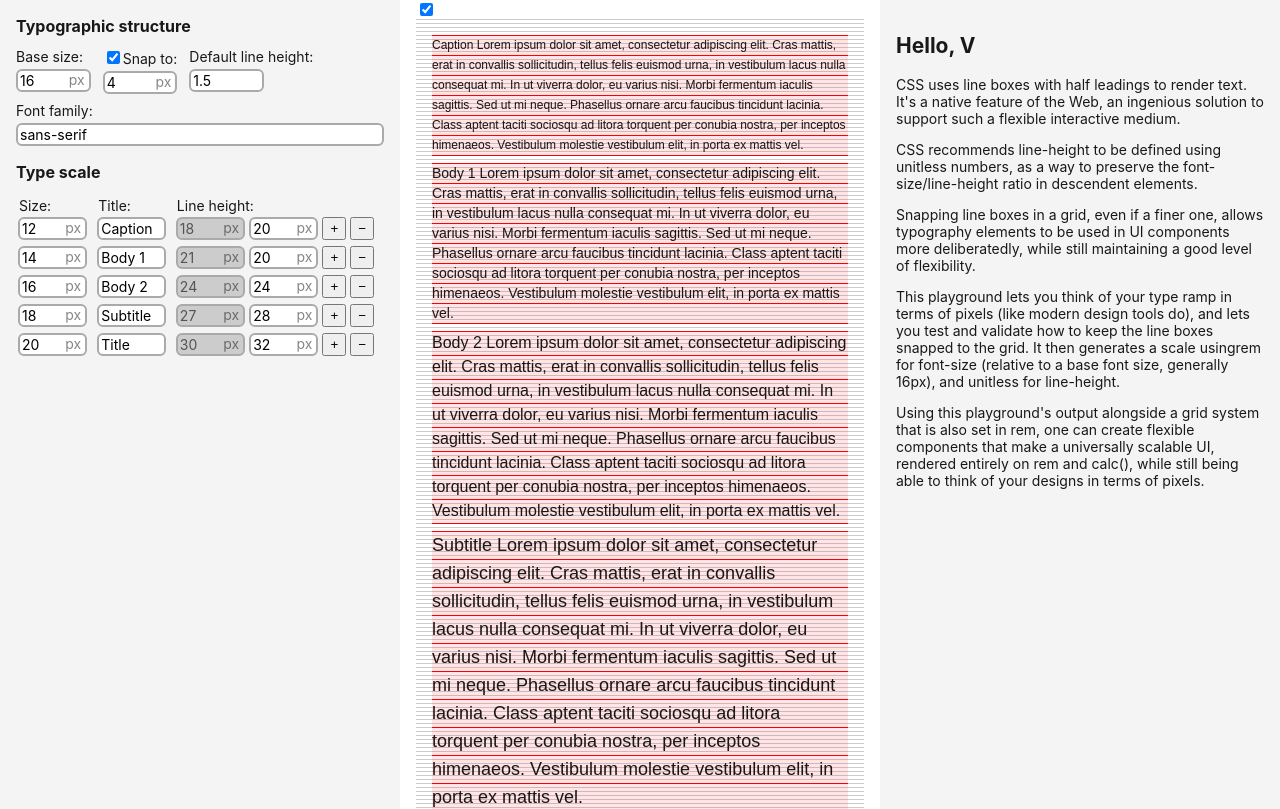
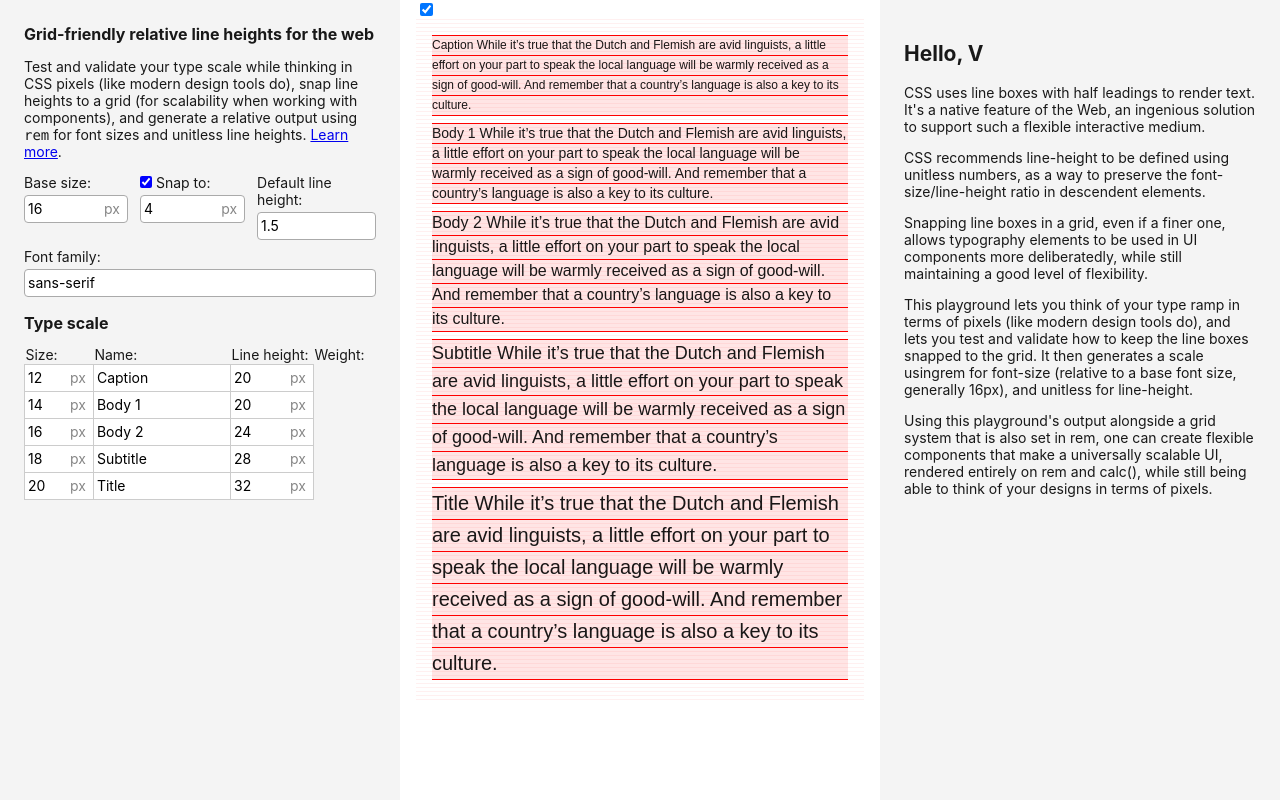
Before and after one commit to vdepizzol/grid-friendly-type-scale, a React (Create React App) app: page / in a window 1280 px wide. Shown: the top 809 px of the page. Built offline with nearby package versions, Linux system fonts and the light colour scheme.

Commit message:
css variables, checkbox sizing, scale editor ui

```diff
--- a/src/App.css
+++ b/src/App.css
@@ -6,21 +6,21 @@
 }
 
 .App section {
-  background: var(--chrome-medium);
-  padding: var(--scale-16);
+  background: var(--ui-chrome-medium);
+  padding: var(--scale-24);
   min-height: 100vh;
   box-sizing: border-box;
 }
 
 .App .App-output {
   padding: 0;
-  background: var(--chrome-low);
+  background: var(--ui-chrome-low);
 }
 .App .App-output .sample-grid {
   overflow: auto;
 }
 .App .App-output .sample-grid.show-grid {
-  background-image: linear-gradient(to bottom, #ccc 1px, transparent 1px);
+  background-image: linear-gradient(to bottom, rgba(255, 0, 0, 0.06) 1px, transparent 1px);
 }
 
 
--- a/src/App.js
+++ b/src/App.js
@@ -19,8 +19,8 @@ class App extends React.Component {
       defaultLineHeight: 1.5,
       fontFamily: "sans-serif",
       typeScale: [
-        {id: 0, size: 12, title: "Caption", computedLineHeight: null, adjustedLineHeight: null},
-        {id: 1, size: 14, title: "Body 1", computedLineHeight: null, adjustedLineHeight: null},
+        {id: 0, size: 12, title: "Caption"},
+        {id: 1, size: 14, title: "Body 1"},
         {id: 2, size: 16, title: "Body 2"},
         {id: 3, size: 18, title: "Subtitle"},
         {id: 4, size: 20, title: "Title"}
@@ -153,7 +153,8 @@ class App extends React.Component {
     return (
       <div className="App">
         <section className="App-panel">
-          <h2>Typographic structure</h2>
+          <h2>Grid-friendly relative line heights for the web</h2>
+          <p>Test and validate your type scale while thinking in CSS pixels (like modern design tools do), snap line heights to a grid (for scalability when working with components), and generate a relative output using <code>rem</code> for font sizes and unitless line heights. <a href="#">Learn more</a>.</p>
 
           <div className="VRow">
             <VLabel id="base-font" title="Base size">
@@ -171,7 +172,7 @@ class App extends React.Component {
               checked={this.state.snapToggle}>
               <VInputField
                 id="base-grid"
-                disabled={!this.state.snapToggle}
+                isDisabled={!this.state.snapToggle}
                 onChange={this.handleGridSizeChange}
                 value={this.state.gridSize}
                 suffix="px" />
--- a/src/SampleGrid.js
+++ b/src/SampleGrid.js
@@ -29,12 +29,13 @@ class SampleGrid extends React.Component {
       padding: (gridSize * 4) + 'px'
     };
 
-    const lipsum = 'Lorem ipsum dolor sit amet, consectetur adipiscing elit. Cras mattis, erat in convallis sollicitudin, tellus felis euismod urna, in vestibulum lacus nulla consequat mi. In ut viverra dolor, eu varius nisi. Morbi fermentum iaculis sagittis. Sed ut mi neque. Phasellus ornare arcu faucibus tincidunt lacinia. Class aptent taciti sociosqu ad litora torquent per conubia nostra, per inceptos himenaeos. Vestibulum molestie vestibulum elit, in porta ex mattis vel.';
+    const lipsum = 'While it’s true that the Dutch and Flemish are avid linguists, a little effort on your part to speak the local language will be warmly received as a sign of good-will. And remember that a country’s language is also a key to its culture.';
 
     const listItems = this.props.typeScale.map((typeScaleItem) => {
       // FIXME
       const style = {
         fontSize: typeScaleItem.size + 'px',
+        maxWidth: '64ch',
         fontFamily: fontFamily,
         lineHeight: typeScaleItem.adjustedLineHeight + 'px',
         backgroundColor: (this.state.showGrid) ? 'rgba(255, 0, 0, 0.1)' : 'transparent',
--- a/src/TypeScaleEditor.css
+++ b/src/TypeScaleEditor.css
@@ -1,4 +1,9 @@
 .TypeScaleEditor {
+  border: 0;
+  padding: 0;
+  border-spacing: 0;
+  border-collapse: collapse;
+  border-radius: 10px;
 }
 
 .TypeScaleEditor thead, .TypeScaleEditor th {
@@ -7,5 +12,21 @@
 }
 
 .TypeScaleEditor td {
-  padding: 0 8px 4px 0;
+  padding: 0;
+  border: 1px solid #ccc;
 }
+
+.TypeScaleEditor td .VInputField {
+  width: 100%;
+  border-radius: 0;
+  border: none;
+}
+.TypeScaleEditor tr:focus-within {
+  background: #ccc;
+  border-radius: 3px;
+}
+.TypeScaleEditor td .VInputField:focus-within {
+  box-shadow: 0 0 0 1px var(--ui-obj-focus);
+  position: relative;
+  z-index: 10;
+}
--- a/src/TypeScaleEditor.js
+++ b/src/TypeScaleEditor.js
@@ -14,19 +14,11 @@ class TypeScaleEditor extends React.Component {
 
   bindHandlersToContext() {
     this.handleInputChange = this.handleInputChange.bind(this);
-    this.adjustLineHeight = this.adjustLineHeight.bind(this);
   }
 
 
   handleInputChange(id, name, value) {
     this.props.onChange(id, name, +value);
-  }
-
-  adjustLineHeight(id, operation) {
-    const step = this.props.gridSize * ((operation === 'add') ? 1 : -1);
-    const currentValue = this.props.typeScale[id].adjustedLineHeight;
-
-    this.props.onChange(id, 'adjustedLineHeight', currentValue + step);
   }
 
   render() {
@@ -38,65 +30,55 @@ class TypeScaleEditor extends React.Component {
       console.log('render', typeScaleItem.id, typeScaleItem.adjustedLineHeight);
 
       if (!this.props.snapToggle) {
-        step = 1;
+        step = null;
       }
 
       return (
-      <tr key={typeScaleItem.id}>
-        <td>
+      <tr key={typeScaleItem.id} aria-role="row">
+        <td aria-role="cell">
           <VInputField
             key={typeScaleItem.id + '_size'}
             name={'typeScale[' + typeScaleItem.id + '][size]'}
+            className="inTableEditor"
             onChange={(e) => {
               this.handleInputChange(typeScaleItem.id, 'size', e.target.value);
             }}
             value={typeScaleItem.size}
             suffix="px" />
         </td>
-        <td>
+        <td aria-role="cell">
           <VInputField
             key={typeScaleItem.id + '_title'}
             name={'typeScale[' + typeScaleItem.id + '][title]'}
             type="text"
             value={typeScaleItem.title}
+            className="fullWidth inTableEditor"
             onChange={(e) => {
               this.handleInputChange(typeScaleItem.id, 'title', e.target.value);
             }} />
         </td>
-        <td>
-          <div style={{display: 'grid', gridAutoFlow: 'column', gap: 4}}>
+        <td aria-role="cell">
+          {/*
           <VInputField
             key={typeScaleItem.id + '_computedLineHeight'}
             name={'typeScale[' + typeScaleItem.id + '][computedLineHeight]'}
             type="number"
-              disabled
+            isDisabled
             isVisible={!this.props.snapToggle}
             value={typeScaleItem.computedLineHeight}
             suffix="px" />
-
+          */}
           <VInputField
             key={typeScaleItem.id + '_adjustedLineHeight'}
             name={'typeScale[' + typeScaleItem.id + '][adjustedLineHeight]'}
             type="number"
             step={step}
+            className="inTableEditor"
             onChange={(e) => {
               this.handleInputChange(typeScaleItem.id, 'adjustedLineHeight', e.target.value);
             }}
             value={typeScaleItem.adjustedLineHeight}
             suffix="px" />
-
-            <button
-              className="tempBtn"
-              onClick={() => {
-                this.adjustLineHeight(typeScaleItem.id, 'add');
-              }}>+</button>
-
-            <button
-              className="tempBtn"
-              onClick={() => {
-                this.adjustLineHeight(typeScaleItem.id, 'substract');
-              }}>&minus;</button>
-          </div>
         </td>
       </tr>
       );
@@ -106,9 +88,11 @@ class TypeScaleEditor extends React.Component {
       <table className={TypeScaleEditor.#defaultClassNames}>
         <thead>
           <tr>
-            <th>Size:</th>
-            <th>Title:</th>
-            <th>Line height:</th>
+            <th aria-role="columnheader" style={{width: '20%'}}>Size:</th>
+            <th aria-role="columnheader" style={{width: '40%'}}>Name:</th>
+            <th aria-role="columnheader" style={{width: '24%'}}>Line height:</th>
+            <th aria-role="columnheader" style={{width: '20%'}}>Weight:</th>
+            <th aria-role="columnheader">&nbsp; {/* Actions */ }</th>
           </tr>
         </thead>
         <tbody>
--- a/src/VInputField.css
+++ b/src/VInputField.css
@@ -1,40 +1,53 @@
 .VInputField {
-  --VInputField-border-width: 2px;
+  --VInputField-border-width: 1px;
 
-  max-width: 8ch;
+  box-sizing: border-box;
+  /*max-width: 8ch;*/
   position: relative;
-  font-size: 14px;
-  border: var(--VInputField-border-width) solid var(--ui-border);
-  border-radius: 6px;
-  background: var(--ui-high);
+  font-size: inherit;
+  line-height: var(--ui-line-height);
+  border: var(--ui-border-width-thin) solid var(--ui-obj-border);
+  border-radius: 4px;
+  background: var(--ui-obj-high);
   display: grid;
   grid-auto-flow: column;
-  gap: 4px;
+  gap: var(--scale-4);
+  padding: calc(var(--scale-4) - var(--ui-border-width-thin));
   cursor: text;
 }
 .VInputField.hidden {
   opacity: 0.25;
 }
 .VInputField.disabled {
-  background: var(--ui-low);
+  background: var(--ui-obj-low);
 }
 .VInputField.fullWidth {
   width: 100%;
   max-width: none;
 }
 
+/* Focus */
+
 .VInputField:focus-within {
-  border-color: var(--ui-focus);
+  border-color: var(--ui-obj-focus);
+}
+.VInputField input:focus {
+  outline: none;
 }
 
 .VInputField input {
   border: none;
   background: transparent;
   font: inherit;
+  line-height: inherit;
   width: 100%;
   box-sizing: border-box;
   -moz-appearance: textfield;
+  padding: 0;
 }
+
+/* OS elements */
+
 .VInputField input:not(:focus)::-webkit-outer-spin-button,
 .VInputField input:not(:focus)::-webkit-inner-spin-button {
     -webkit-appearance: none;
@@ -44,19 +57,15 @@
   display: none !important;
 }
 
-.VInputField input:focus {
-  outline: none;
+.VInputField input:invalid {
+  color: var(--ui-text-invalid);
 }
-.VInputField input:invalid {
-  color: var(--base-invalid);
-}
-
 
 
 
 .VInputField .suffix {
   padding-right: 4px;
-  color: var(--base-low);
+  color: var(--ui-text-low);
   cursor: text;
   user-select: none;
 }
--- a/src/VInputField.js
+++ b/src/VInputField.js
@@ -21,7 +21,7 @@ class VInputField extends React.Component {
   }
 
   render() {
-    let className = (this.props.disabled) ? 'disabled' : '';
+    let className = (this.props.isDisabled) ? 'disabled' : '';
     className += (this.props.isVisible) ? ' hidden' : '';
     className += (this.props.className) ? (' ' + this.props.className) : '';
 
@@ -35,7 +35,7 @@ class VInputField extends React.Component {
           type={this.props.type ?? 'number'}
           step={this.props.step}
           id={this.props.id}
-          disabled={this.props.disabled}
+          isDisabled={this.props.isDisabled}
           value={this.props.value}
           onChange={this.handleChange}
           placeholder={this.props.placeholder}
--- a/src/VLabel.css
+++ b/src/VLabel.css
@@ -16,3 +16,20 @@
   max-width: none;
   box-sizing: border-box;
 }
+.VLabel input[type="checkbox"] {
+  accent-color: var(--accent);
+  margin: 0 var(--scale-4) 0 0;
+  position: relative;
+  width: var(--scale-12);
+  height: var(--scale-12);
+  vertical-align: baseline;
+}
+.VLabel input[type="checkbox"]:after {
+  content: "";
+  position: absolute;
+  background: transparent;
+  width: var(--scale-24);
+  height: var(--scale-24);
+  margin-left: calc((var(--scale-24) - var(--scale-12)) / -2);
+  margin-top: calc((var(--scale-24) - var(--scale-12)) / -2);
+}
--- a/src/index.css
+++ b/src/index.css
@@ -1,46 +1,57 @@
 :root {
 
-  --base-high: rgba(0, 0, 0, 0.9);
-  --base-medium: rgba(0, 0, 0, 0.55);
-  --base-low: rgba(0, 0, 0, 0.48);
-  --base-invalid: red;
+  /* Text & icons */
+  --ui-text-high: rgba(0, 0, 0, 0.9);
+  --ui-text-medium: rgba(0, 0, 0, 0.55);
+  --ui-text-low: rgba(0, 0, 0, 0.48);
+  --ui-text-invalid: red;
 
-  --chrome-high: #ececec;
-  --chrome-medium: #f4f4f4;
-  --chrome-low: white;
+  /* UI chrome, backgrounds etc */
+  --ui-chrome-high: #ececec;
+  --ui-chrome-medium: #f4f4f4;
+  --ui-chrome-low: white;
 
-  --ui-high: #fff;
-  --ui-medium: #ececec;
-  --ui-low: #ccc;
-  --ui-border: #aaa;
-  --ui-focus: #333;
+  /* Components & objects */
+  --ui-obj-high: #fff;
+  --ui-obj-medium: #ececec;
+  --ui-obj-low: #ccc;
+
+  --ui-obj-border: #aaa;
+  --ui-obj-focus: #333;
+  --ui-obj-accent: blue;
+
+  /* UI pieces */
+  --ui-border-width-thin: 1px;
+  --ui-border-width-thick: 2px;
+
+  /* Typographic grid */
+  --ui-grid-line: rgba(255, 0, 0, 0.06);
 
   --accent: blue;
 
-  --scale-4: 4px;
-  --scale-8: 8px;
-  --scale-12: 12px;
-  --scale-16: 16px;
+  /* Spacing */
+  --scale-4:  0.25rem; /* 4px */
+  --scale-8:  0.50rem; /* 8px */
+  --scale-12: 0.75rem; /* 12px */
+  --scale-16: 1.00rem; /* 16px */
+  --scale-20: 1.25rem; /* 20px */
+  --scale-24: 1.50rem; /* 24px */
 
-
-  /*
-  --ui-high: #fff;
-  --ui-medium: #ffd5d5;
-  --ui-low: rgb(255, 131, 131);
-  --ui-border: #ff6262;
-  --ui-focus: #333;
-  */
+  /* Meta typography */
+  --ui-font-size: 0.875rem; /* 14px */
+  --ui-line-height: 1.428571428571428; /* 20px */ /* FIXME */
+  --ui-font-family:
+    -apple-system, BlinkMacSystemFont, /* Apple OSs */
+    'Segoe UI Variable Text', 'Segoe UI', 'Meiryo', /* Windows */
+    system-ui, ui-sans-serif, Helvetica, sans-serif; /* Linux + fallback */
 }
 
 body {
   margin: 0;
-  font-family: -apple-system, BlinkMacSystemFont, 'Segoe UI', 'Roboto', 'Oxygen',
-    'Ubuntu', 'Cantarell', 'Fira Sans', 'Droid Sans', 'Helvetica Neue',
-    sans-serif;
-
-  font-size: 14px;
-  color: var(--base-high);
-  background: var(--chrome-low);
+  font-family: var(--ui-font-family);
+  font-size: var(--ui-font-size);
+  color: var(--ui-text-high);
+  background: var(--ui-chrome-low);
 }
 
 code {
```
Also changed, not shown: src/index.js (+1 -7 lines), src/reportWebVitals.js (deleted, +0 -13 lines), src/setupTests.js (deleted, +0 -5 lines), 1 other file (tests, documents, lock files or other folders). Lines whose indentation alone changed are shown as unchanged.
